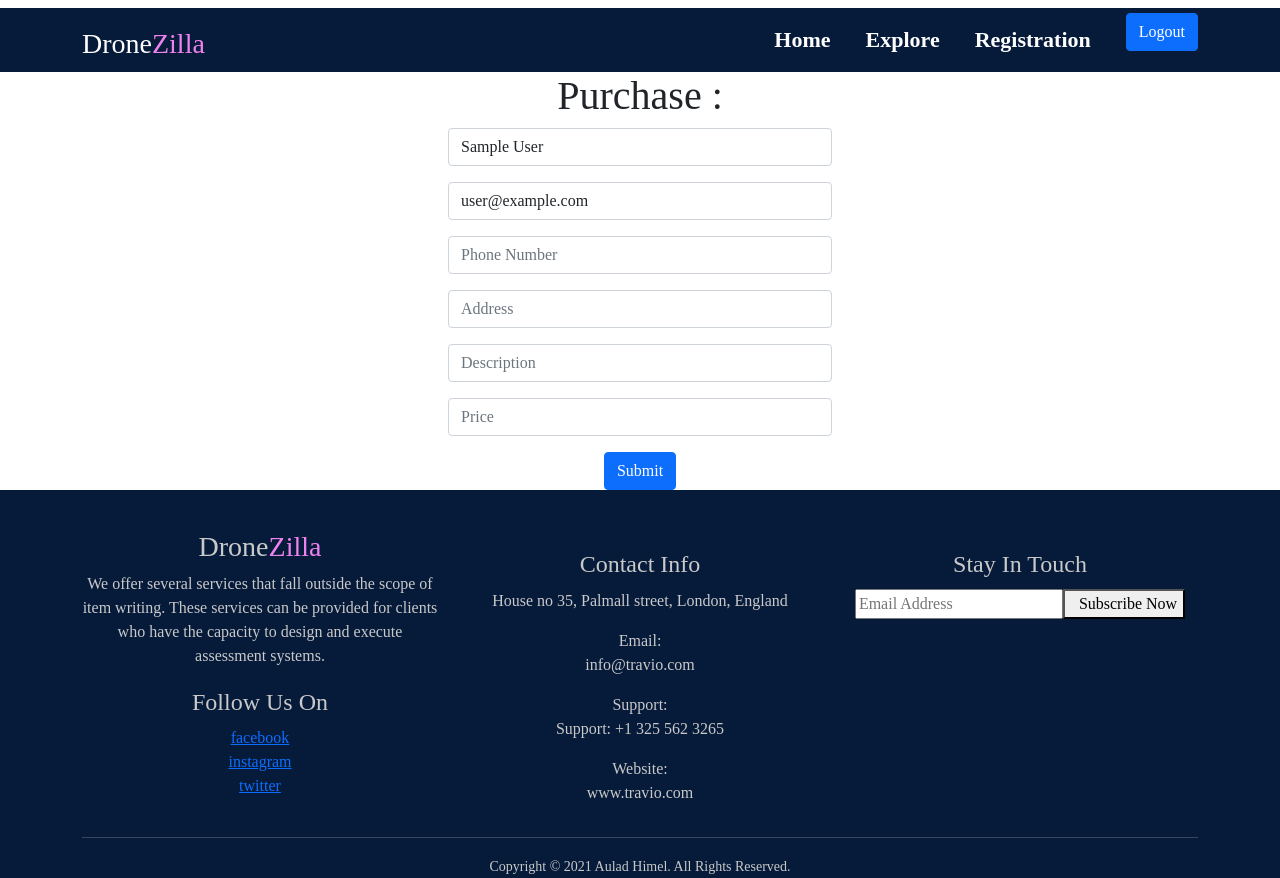
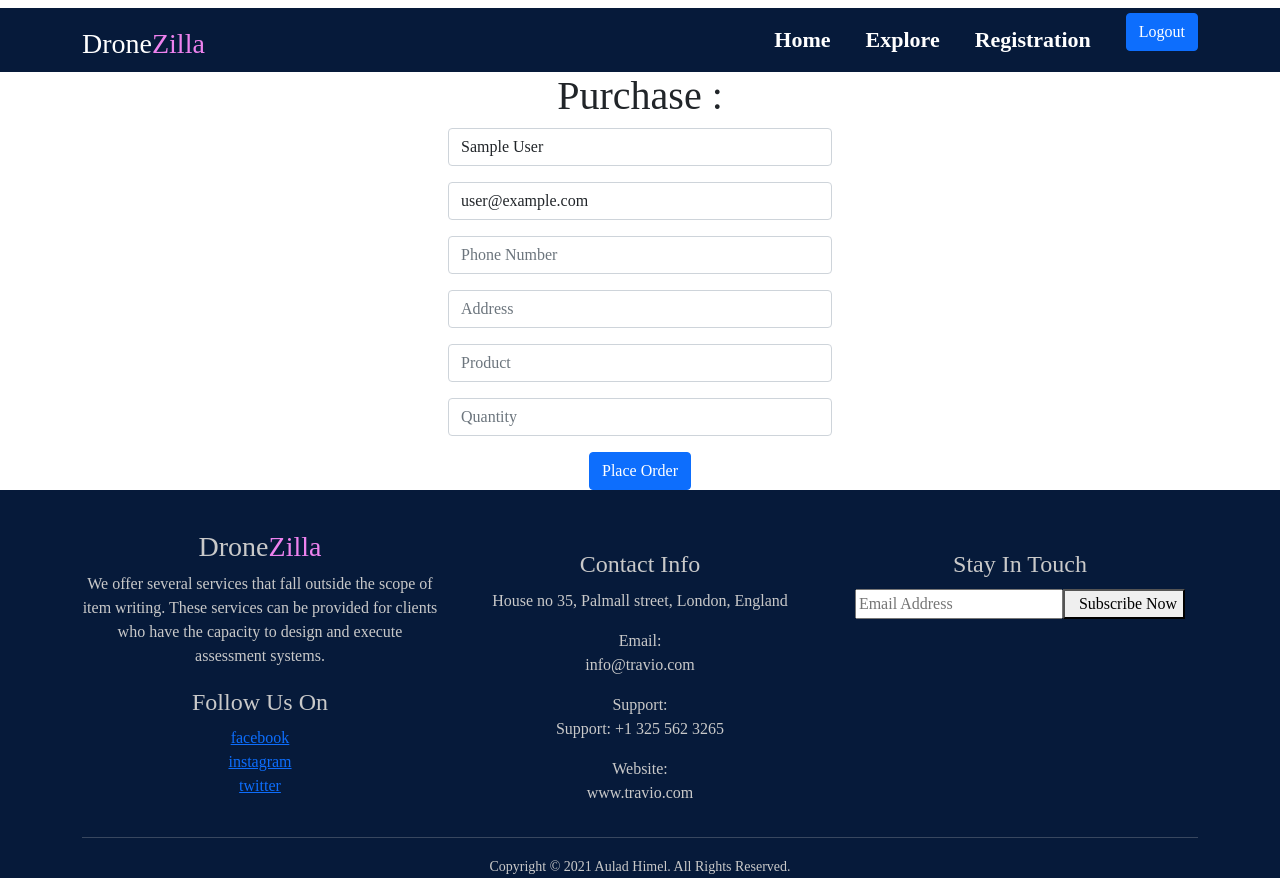
Before and after one commit to auladhimel/droneZilla-drone-buying-client-side, a React (Create React App) app: page /purchase in a window 1280 px wide. Built offline with nearby package versions, Linux system fonts and the light colour scheme; no server answers; sample sign-in values are in the browser's storage.

Commit message:
4th commit

```diff
--- a/src/Components/Product/Product.js
+++ b/src/Components/Product/Product.js
@@ -4,7 +4,7 @@ import { Link } from 'react-router-dom';
 import './Product.css';
 
 const Product = (props) => {
-    const { name, description, price, img } = props.product;
+    const { name, description, price, img, setOrderSucess } = props.product;
 
     return (
         <div className="col-md-3 service justify-content-center">
--- a/src/Components/Products/Products.js
+++ b/src/Components/Products/Products.js
@@ -1,4 +1,4 @@
-import React from 'react';
+import React, { useState } from 'react';
 import Product from '../Product/Product';
 import './Products.css';
 
--- a/src/Components/Purchase/Purchase.js
+++ b/src/Components/Purchase/Purchase.js
@@ -1,13 +1,47 @@
-import React from 'react';
-import { Button, Form } from 'react-bootstrap';
+import React, { useState } from 'react';
+import { Alert, Button, Form } from 'react-bootstrap';
 import useAuth from '../../hooks/useAuth';
 import './Purchase.css';
 
 const Purchase = () => {
     const { user } = useAuth();
 
+
+
+    const initialInfo = { customerName: user.displayName, email: user.email, phone: '' }
+    const [orderInfo, setOrderInfo] = useState(initialInfo);
+
+
     const handlePurchasingSubmit = e => {
-        alert('Purchasing');
+        //collect data
+        const order = { ...orderInfo }
+        //send data to server
+        fetch('http://localhost:5000/orders', {
+            method: 'POST',
+            headers: {
+                'content-type': 'application/json'
+            },
+            body: JSON.stringify(order)
+        })
+            .then(res => res.json())
+            .then(data => {
+                if (user.insertedId) {
+                    alert('order placed');
+                }
+            })
+        e.preventDefault();
+        alert('order placed');
+    }
+    const handleOnBlur = e => {
+        const field = e.target.name;
+        const value = e.target.value;
+        const newInfo = { ...orderInfo };
+        newInfo[field] = value;
+        setOrderInfo(newInfo);
+
+    }
+    const handleSuccessAlert = e => {
+        alert('success');
         e.preventDefault();
     }
     return (
@@ -15,27 +49,28 @@ const Purchase = () => {
             <h1>Purchase :</h1>
             <Form onSubmit={handlePurchasingSubmit}>
                 <Form.Group style={{ width: '30%', margin: 'auto' }} className="mb-3">
-                    <Form.Control type="text" placeholder="Your Name" value={user.displayName} />
+                    <Form.Control type="text" name="customerName" placeholder="Your Name" value={user.displayName} />
                 </Form.Group>
                 <Form.Group style={{ width: '30%', margin: 'auto' }} className="mb-3">
                     <Form.Control type="email" placeholder="Your Email" value={user.email} />
                 </Form.Group>
                 <Form.Group style={{ width: '30%', margin: 'auto' }} className="mb-3" >
-                    <Form.Control type="number" placeholder="Phone Number" />
+                    <Form.Control type="number" onBlur={handleOnBlur} name="phone" placeholder="Phone Number" />
                 </Form.Group>
                 <Form.Group style={{ width: '30%', margin: 'auto' }} className="mb-3" >
-                    <Form.Control type="text" placeholder="Address" />
+                    <Form.Control type="text" onBlur={handleOnBlur} name="address" placeholder="Address" />
                 </Form.Group>
                 <Form.Group style={{ width: '30%', margin: 'auto' }} className="mb-3" >
-                    <Form.Control type="text" placeholder="Description" />
+                    <Form.Control type="text" onBlur={handleOnBlur} name="product" placeholder="Product" />
                 </Form.Group>
                 <Form.Group style={{ width: '30%', margin: 'auto' }} className="mb-3" >
-                    <Form.Control type="number" placeholder="Price" />
+                    <Form.Control type="number" onBlur={handleOnBlur} name="quantity" placeholder="Quantity" />
                 </Form.Group>
                 <Button variant="primary" type="submit">
-                    Submit
+                    Place Order
                 </Button>
             </Form>
+
 
         </div >
     );
```
